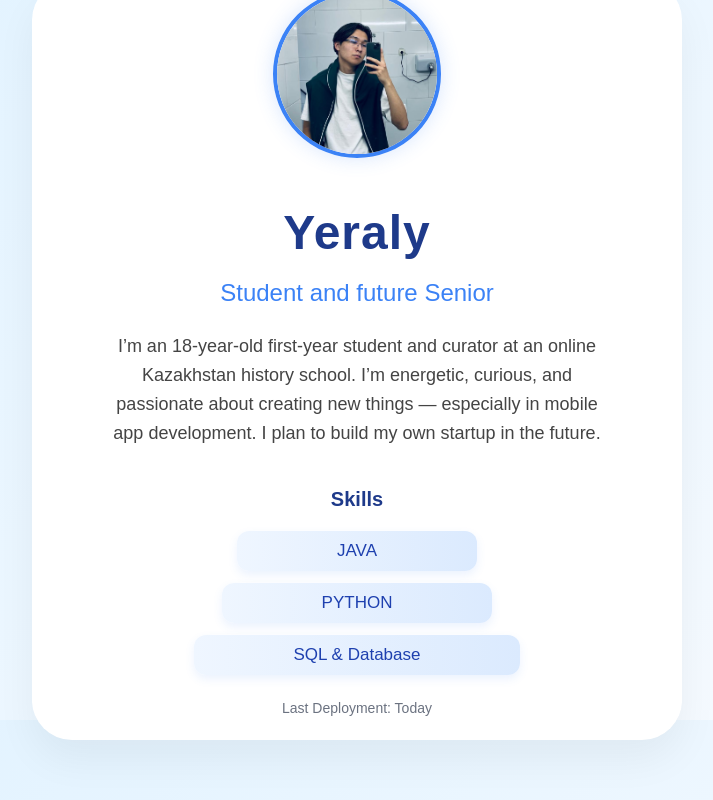
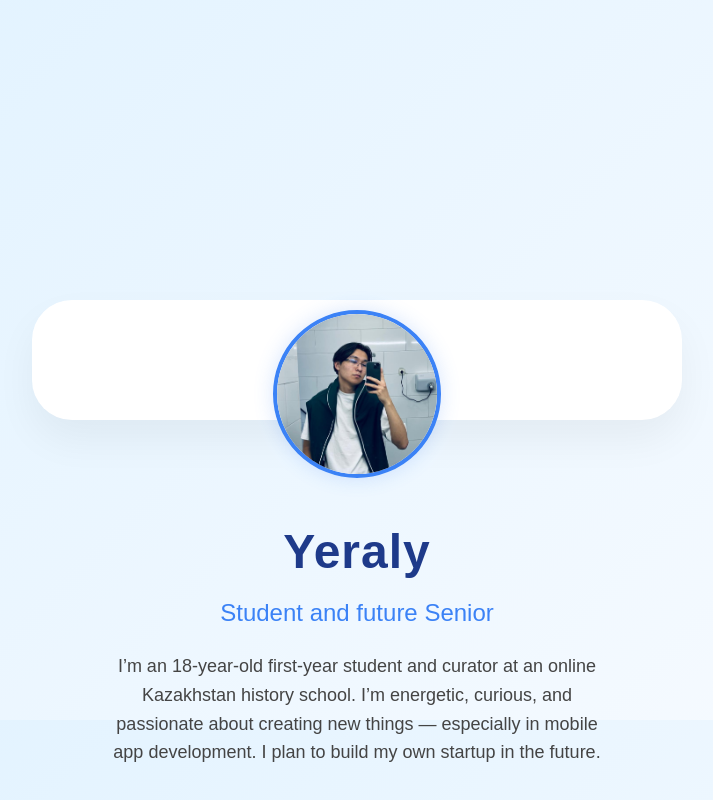
Before and after one commit to rahatulyeraly-source/my-devops-portfolio, a plain HTML site: page index.html in a window 1280 px wide. Shown: the top 800 px of the page, without its empty margins (283-996 px from the left). Drawn offline with Linux system fonts and the light colour scheme.

Commit message:
Add inline style to card div in index.html

```diff
--- a/index.html
+++ b/index.html
@@ -7,7 +7,7 @@
 </head>
 <body>
 
-    <div class="card">
+    <div class="card"  style="height: 100px;">
         <div class="profile">
             <img src="p1.jpeg" alt="Profile Picture" class="p1_picture">
         </div>
```
